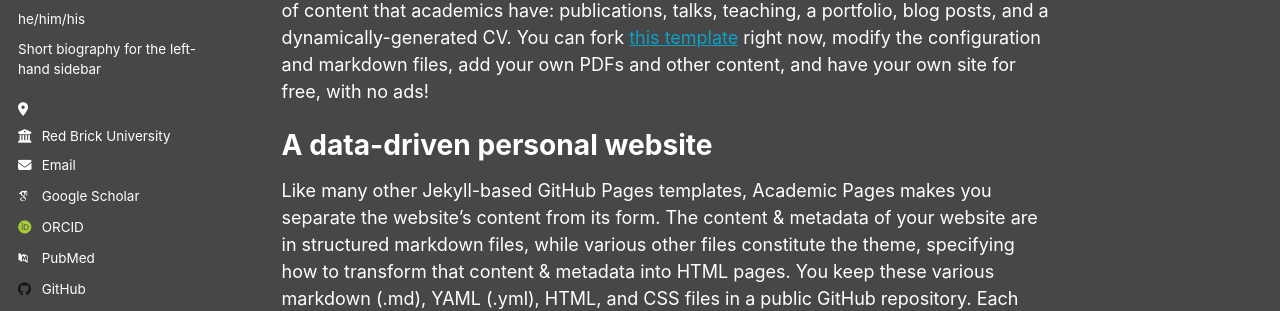
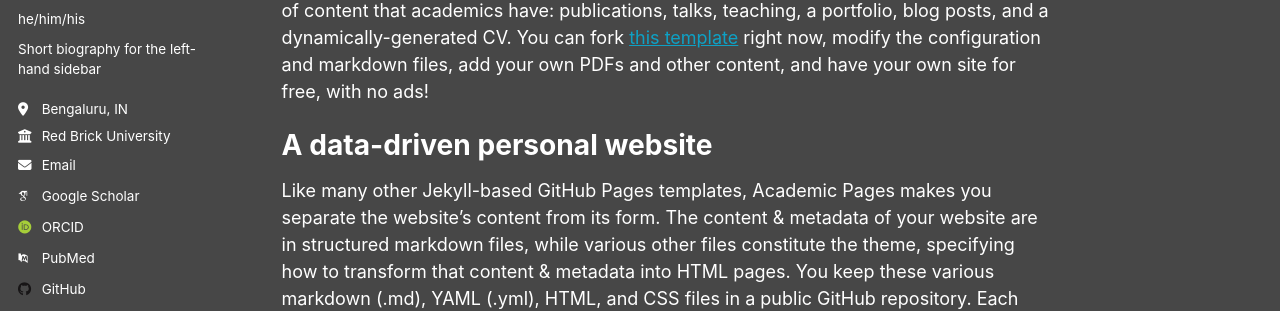
Before and after one commit to shyamksateesh/shyamksateesh.github.io, a Jekyll site: the page built from _pages/about.md, in a window 1280 px wide. Shown: the part 314-625 px from the top of the page. Built offline with Jekyll 4.4.1, drawn with Linux system fonts in a browser that asks for light colours; some web fonts are replaced.

Commit message:
Update _config.yml

```diff
--- a/_config.yml
+++ b/_config.yml
@@ -26,7 +26,7 @@ author:
   name             : "Shyam K Sateesh"
   pronouns         : "he/him/his"
   bio              : "Short biography for the left-hand sidebar"
-  location         : ""
+  location         : "Bengaluru, IN"
   employer         : "Red Brick University"
   uri              : # URL
   email            : "shyamksateesh@gmail.com"
```
